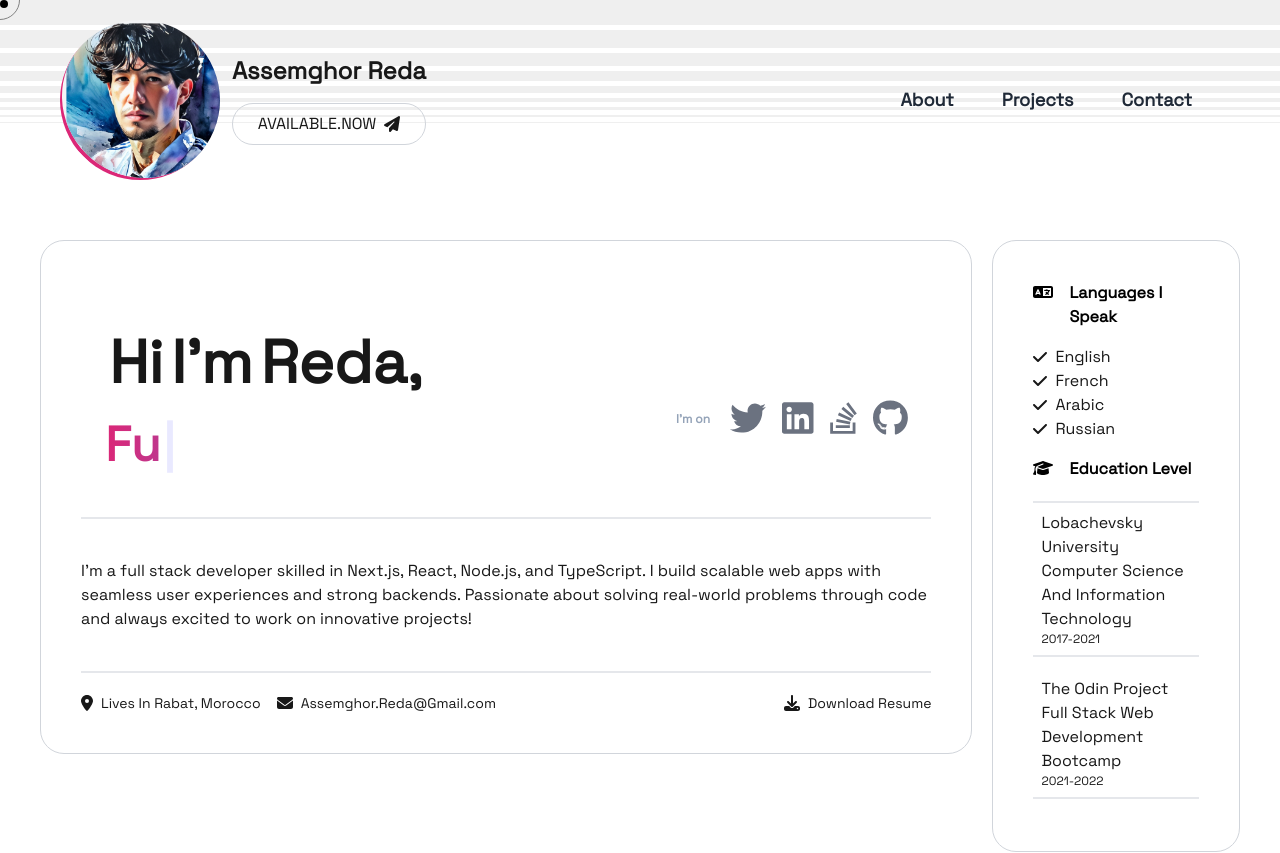
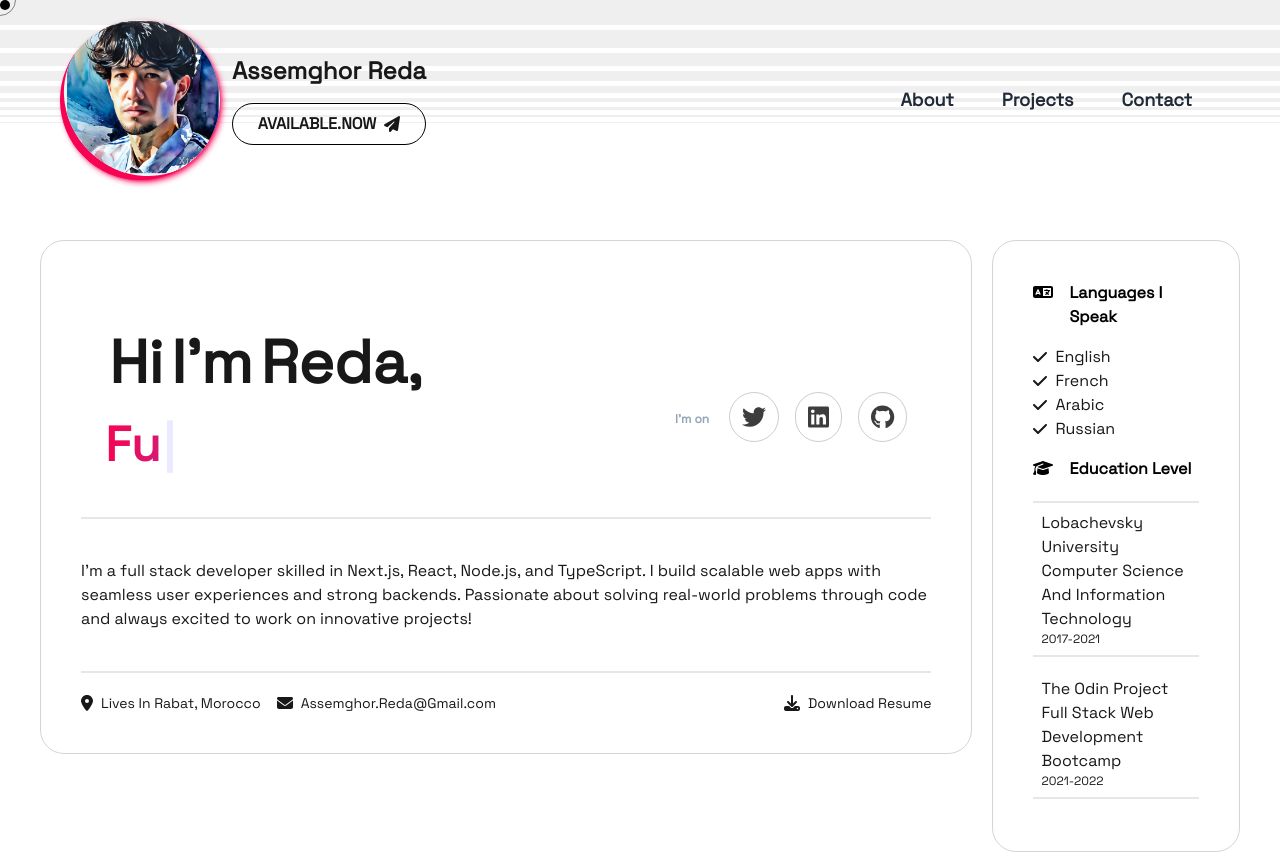
Before and after one commit to redaAssemghor/portfolio, a React (Vite) app: page / in a window 1280 px wide. Shown: the top 853 px of the page. Built offline with nearby package versions, Linux system fonts and the light colour scheme.

Commit message:
cursor bug

```diff
--- a/src/animations/projectsAnimations.js
+++ b/src/animations/projectsAnimations.js
@@ -45,7 +45,7 @@ export const scrollanimation = (rightElement, leftElement) => {
   gsap.to(leftElement, {
     scrollTrigger: {
       trigger: rightElement,
-      start: "top 50%",
+      start: "top 30%",
       end: "bottom bottom",
       pin: true,
       scrub: true,
--- a/src/components/Achievements.jsx
+++ b/src/components/Achievements.jsx
@@ -2,7 +2,7 @@ import { useState } from "react";
 
 const achievementsData = [
   {
-    number: 100,
+    number: 90,
     text: "Projects Completed",
   },
   {
--- a/src/components/CostumSkills.jsx
+++ b/src/components/CostumSkills.jsx
@@ -14,11 +14,8 @@ import { useGSAP } from "@gsap/react";
 
 gsap.registerPlugin(ScrollTrigger);
 
-const CostumSkills = ({ onHoverChange }) => {
+const CostumSkills = () => {
   const ref = useRef(null);
-
-  const handleMouseEnter = () => onHoverChange(true);
-  const handleMouseLeave = () => onHoverChange(false);
 
   useGSAP(() => {
     const tl = gsap.timeline({
@@ -114,13 +111,7 @@ const CostumSkills = ({ onHoverChange }) => {
           >
             <tech.icon />
             <h1 className="font-semibold text-xl">{tech.name}</h1>
-            <a
-              href={tech.url}
-              rel="noopener noreferrer"
-              target="_blank"
-              onMouseEnter={handleMouseEnter}
-              onMouseLeave={handleMouseLeave}
-            >
+            <a href={tech.url} rel="noopener noreferrer" target="_blank">
               <FontAwesomeIcon
                 icon={faEllipsis}
                 className="text-3xl text-gray-400"
--- a/src/components/Footer.jsx
+++ b/src/components/Footer.jsx
@@ -11,11 +11,8 @@ import { ScrollTrigger } from "gsap/ScrollTrigger";
 
 gsap.registerPlugin(ScrollTrigger);
 
-function Footer({ onHoverChange }) {
+function Footer() {
   const location = useLocation();
-
-  const handleMouseEnter = () => onHoverChange(true);
-  const handleMouseLeave = () => onHoverChange(false);
 
   const socialLinks = [
     {
@@ -33,19 +30,18 @@ function Footer({ onHoverChange }) {
   ];
 
   return (
-    <footer className="mt-40">
+    <footer className="mt-40 relative z-40">
       {location.pathname === "/" && <Info />}
       <div className="flex lg:flex-row flex-col justify-between items-center p-5 footer-bg">
         <dir className="flex md:gap-10 gap-5">
           {socialLinks.map((social, i) => (
             <a
               key={i}
-              className="text-gray-500 text-2xl lg:text-4xl hover:scale-125 duration-500"
+              className="text-xl lg:text-2xl duration-500 border-2 p-3 rounded-full text-[#3f3c3c] hover:text-white hover:bg-[--pink]"
+              style={{ border: "1px solid rgba(0, 0, 0, 0.2)" }}
               href={social.link}
               target="_blank"
               rel="noopener noreferrer"
-              onMouseEnter={handleMouseEnter}
-              onMouseLeave={handleMouseLeave}
             >
               <FontAwesomeIcon icon={social.icon} />
             </a>
--- a/src/components/Hero.jsx
+++ b/src/components/Hero.jsx
@@ -3,7 +3,6 @@ import {
   faTwitter,
   faGithub,
   faLinkedin,
-  faStackOverflow,
 } from "@fortawesome/free-brands-svg-icons";
 import {
   faLocationDot,
@@ -19,12 +18,24 @@ import { useLayoutEffect, useRef } from "react";
 import { gsap } from "gsap";
 import { Helmet } from "react-helmet";
 
-export function Hero({ onHoverChange }) {
+const Socials = [
+  {
+    link: "https://twitter.com/AssemghorReda",
+    icon: faTwitter,
+  },
+  {
+    link: "https://www.linkedin.com/in/assemghor-reda/",
+    icon: faLinkedin,
+  },
+  {
+    link: "https://github.com/redaAssemghor",
+    icon: faGithub,
+  },
+];
+
+export function Hero() {
   const ref = useRef(null);
   const nameText = "Hi I'm Reda,";
-
-  const handleMouseEnter = () => onHoverChange(true);
-  const handleMouseLeave = () => onHoverChange(false);
 
   useLayoutEffect(() => {
     let context = gsap.context(() => {
@@ -73,7 +84,7 @@ export function Hero({ onHoverChange }) {
                   </span>
                 ))}
               </h1>
-              <div className="md:text-5xl text-2xl font-bold bg-gradient-to-r from-pink-600 to-blue-500 text-transparent bg-clip-text">
+              <div className="md:text-5xl text-2xl font-bold bg-gradient-to-r from-[--pink] to-blue-500 text-transparent bg-clip-text">
                 <Typewriter
                   className=""
                   words={[
@@ -90,61 +101,21 @@ export function Hero({ onHoverChange }) {
               <p className=" text-xs font-bold text-slate-400 mr-5 name-text">
                 I&apos;m on
               </p>
-              <div className="icons">
+              <div className="icons flex gap-4">
+                {Socials.map((social, i) => (
                   <a
-                  onMouseEnter={handleMouseEnter}
-                  onMouseLeave={handleMouseLeave}
-                  href="https://twitter.com/AssemghorReda"
+                    key={i}
+                    href={social.link}
                     target="_blank"
                     rel="noopener noreferrer"
                   >
                     <FontAwesomeIcon
-                    icon={faTwitter}
-                    className="text-gray-500 text-2xl lg:text-4xl hover:scale-125 duration-500"
+                      icon={social.icon}
+                      className="text-xl lg:text-2xl duration-500 p-3 rounded-full text-[#3f3c3c] hover:text-white hover:bg-[--pink]"
+                      style={{ border: "1px solid rgba(0, 0, 0, 0.2)" }}
                     />
                   </a>
-              </div>
-              <div className="icons">
-                <a
-                  onMouseEnter={handleMouseEnter}
-                  onMouseLeave={handleMouseLeave}
-                  href="https://www.linkedin.com/in/assemghor-reda/"
-                  target="_blank"
-                  rel="noopener noreferrer"
-                >
-                  <FontAwesomeIcon
-                    icon={faLinkedin}
-                    className="text-gray-500 text-xl lg:text-4xl ml-4 hover:scale-125 duration-500"
-                  />
-                </a>
-              </div>
-              <div className="icons">
-                <a
-                  onMouseEnter={handleMouseEnter}
-                  onMouseLeave={handleMouseLeave}
-                  href="https://stackoverflow.com/"
-                  target="_blank"
-                  rel="noopener noreferrer"
-                >
-                  <FontAwesomeIcon
-                    icon={faStackOverflow}
-                    className="text-gray-500 text-2xl lg:text-4xl ml-4 hover:scale-125 duration-500"
-                  />
-                </a>
-              </div>
-              <div className="icons">
-                <a
-                  onMouseEnter={handleMouseEnter}
-                  onMouseLeave={handleMouseLeave}
-                  href="https://github.com/redaAssemghor"
-                  target="_blank"
-                  rel="noopener noreferrer"
-                >
-                  <FontAwesomeIcon
-                    icon={faGithub}
-                    className="text-gray-500 text-2xl lg:text-4xl ml-4 hover:scale-125 duration-500"
-                  />
-                </a>
+                ))}
               </div>
             </div>
           </div>
@@ -185,8 +156,6 @@ export function Hero({ onHoverChange }) {
                     href="https://www.doyoubuzz.com/reda-assemghor"
                     target="_blank"
                     rel="noopener noreferrer"
-                    onMouseEnter={handleMouseEnter}
-                    onMouseLeave={handleMouseLeave}
                     className="font-light text-sm cursor-pointer"
                   >
                     Download Resume
@@ -204,6 +173,8 @@ export function Hero({ onHoverChange }) {
 }
 
 export function Sidebox() {
+  const Languages = ["English", "French", "Arabic", "Russian"];
+
   return (
     <div className="border border-gray-300 rounded-3xl p-10 md:w-2/5 md:mt-0 mt-5">
       <div className="">
@@ -214,22 +185,12 @@ export function Sidebox() {
           <h1 className="relative pb-4">Languages I Speak</h1>
         </div>
         <ul className="text-[#181818] pb-4">
-          <div className="flex items-center gap-2">
+          {Languages.map((lan, i) => (
+            <div key={i} className="flex items-center gap-2">
               <FontAwesomeIcon icon={faCheck} />
-            <h3>English</h3>
+              <h3>{lan}</h3>
             </div>
-          <div className="flex items-center gap-2">
-            <FontAwesomeIcon icon={faCheck} />
-            <h3>French</h3>
-          </div>
-          <div className="flex gap-2 items-center">
-            <FontAwesomeIcon icon={faCheck} />
-            <h3>Arabic</h3>
-          </div>
-          <div className="flex gap-2 items-center">
-            <FontAwesomeIcon icon={faCheck} />
-            <h3>Russian</h3>
-          </div>
+          ))}
         </ul>
       </div>
       <div className="">
--- a/src/components/Navbar.jsx
+++ b/src/components/Navbar.jsx
@@ -9,15 +9,11 @@ import { useGSAP } from "@gsap/react";
 
 gsap.registerPlugin(ScrollTrigger);
 
-function Navbar({ onHoverChange }) {
+function Navbar() {
   const location = useLocation();
   const ref = useRef(null);
 
   const btnText = "AVAILABLE.NOW";
-
-  // Function to handle hover state from Hero component
-  const handleMouseEnter = () => onHoverChange(true);
-  const handleMouseLeave = () => onHoverChange(false);
 
   let [open, setOpen] = useState(false);
   let links = [
@@ -106,14 +102,10 @@ function Navbar({ onHoverChange }) {
     >
       <div className="flex justify-between items-center w-full lg:px-5 px-2 py-3">
         <div className="flex items-center">
-          <div className="flex items-center overflow-hidden lg:h-40 lg:w-40 w-20 border-pink-600 -rotate-45 rounded-full border-l-4 bg-gray-100">
-            <a
-              onMouseEnter={handleMouseEnter}
-              onMouseLeave={handleMouseLeave}
-              href="/"
-            >
+          <div className="flex items-center overflow-hidden lg:h-40 lg:w-40 w-20 border-[--pink] -rotate-45 rounded-full border-l-8 shadow-md shadow-[--pink] bg-gray-100">
+            <a href="/">
               <img
-                className="h-20 lg:h-[210px] lg:translate-y-1 object-contain bg-center rotate-[45deg] scale-x-[-1] rounded-full"
+                className="h-20 lg:h-[210px] object-contain bg-center rotate-[45deg] scale-x-[-1] rounded-full"
                 src="/images/avatar.jpg"
                 alt="Logo"
               />
@@ -124,9 +116,7 @@ function Navbar({ onHoverChange }) {
               Assemghor Reda
             </h1>
             <a
-              className="btnContainer flex items-center justify-center gap-2 p-2 mt-4 border border-gray-300 rounded-full text-gray-500 hover:text-white hover:bg-pink-600 transition duration-300"
-              onMouseEnter={handleMouseEnter}
-              onMouseLeave={handleMouseLeave}
+              className="btnContainer flex items-center justify-center gap-2 p-2 mt-4 border border-black rounded-full font-bold text-gray-500 hover:text-white hover:bg-[--pink] transition duration-300"
               href="https://t.me/redaassemghor"
               target="_blank"
               rel="noopener noreferrer"
@@ -163,9 +153,7 @@ function Navbar({ onHoverChange }) {
           {links.map((link) => (
             <li
               key={link.name}
-              onMouseEnter={handleMouseEnter}
-              onMouseLeave={handleMouseLeave}
-              className="navLink md:py-0 md:px-3 text-center font-semibold p-2 m-1 rounded-lg hover:text-pink-600 transition-colors duration-300 text-gray-800 text-2xl md:text-lg cursor-pointer"
+              className="navLink md:py-0 md:px-3 text-center font-bold p-2 m-1 rounded-lg hover:text-[--pink] transition-colors duration-300 text-gray-800 text-2xl md:text-lg cursor-pointer"
             >
               <Link
                 to={link.path}
--- a/src/components/Projects.jsx
+++ b/src/components/Projects.jsx
@@ -13,10 +13,7 @@ import {
 
 gsap.registerPlugin(ScrollTrigger);
 
-function Projects({ onHoverChange }) {
-  const handleMouseEnter = () => onHoverChange(true);
-  const handleMouseLeave = () => onHoverChange(false);
-
+function Projects() {
   const text = "Showcasing Innovation and Excellence in Every Project.";
   const btn = "HIRE.ME";
 
@@ -75,11 +72,7 @@ function Projects({ onHoverChange }) {
               </span>
             ))}
           </h1>
-          <button
-            className="w-fit rounded-lg p-4 hover:border-black border btncontainer"
-            onMouseEnter={handleMouseEnter}
-            onMouseLeave={handleMouseLeave}
-          >
+          <button className="w-fit rounded-lg p-4 hover:border-black border btncontainer">
             <a
               className="flex gap-3 hover:text-[#181818] text-gray-500 transition duration-500"
               href="/contact"
@@ -107,7 +100,6 @@ function Projects({ onHoverChange }) {
               repo={prj.repo}
               deployUrl={prj.deployUrl}
               techStack={prj.techStack}
-              onHoverChange={onHoverChange}
             />
           ))}
         </div>
--- a/src/components/ScrollUpButton.jsx
+++ b/src/components/ScrollUpButton.jsx
@@ -6,13 +6,10 @@ import { ScrollTrigger } from "gsap/ScrollTrigger";
 
 gsap.registerPlugin(ScrollTrigger);
 
-function ScrollUpButton({ onHoverChange }) {
+function ScrollUpButton() {
   const [scrolled, setScrolled] = useState(false);
   const ref = useRef(null);
   const circleRef = useRef(null);
-
-  const handleMouseEnter = () => onHoverChange(true);
-  const handleMouseLeave = () => onHoverChange(false);
 
   useLayoutEffect(() => {
     const context = gsap.context(() => {
@@ -62,12 +59,7 @@ function ScrollUpButton({ onHoverChange }) {
       ref={ref}
       className="fixed z-50 w-14 h-14 bottom-20 right-10 flex items-center justify-center bg-gray-300 rounded-full"
     >
-      <button
-        className="rounded-full flex items-center"
-        onMouseEnter={handleMouseEnter}
-        onMouseLeave={handleMouseLeave}
-        onClick={scrollUp}
-      >
+      <button className="rounded-full flex items-center" onClick={scrollUp}>
         <svg
           className="absolute top-0 left-0 w-full h-full"
           viewBox="0 0 100 100"
--- a/src/index.css
+++ b/src/index.css
@@ -1,6 +1,10 @@
 @tailwind base;
 @tailwind components;
 @tailwind utilities;
+
+:root {
+  --pink: #f70354;
+}
 
 .scrollbar-webkit::-webkit-scrollbar {
   width: 12px; /* Width of the scrollbar */
--- a/src/pages/HomeLayout.jsx
+++ b/src/pages/HomeLayout.jsx
@@ -9,22 +9,16 @@ import ScrollUpButton from "../components/ScrollUpButton";
 import Achievements from "../components/Achievements";
 
 function Home() {
-  const [isHovered, setIsHovered] = useState(false);
-
-  // Function to handle hover state from Hero component
-  const handleHoverChange = (hoverState) => {
-    setIsHovered(hoverState);
-  };
   return (
     <div className="overflow-hidden">
-      <ScrollUpButton onHoverChange={handleHoverChange} />
-      <BlurryCursor isHovered={isHovered} />
-      <Hero onHoverChange={handleHoverChange} />
+      <ScrollUpButton />
+      <BlurryCursor />
+      <Hero />
       <Achievements />
-      <Projects onHoverChange={handleHoverChange} />
-      <CostumSkills onHoverChange={handleHoverChange} />
+      <Projects />
+      <CostumSkills />
       <TechList />
-      <Footer onHoverChange={handleHoverChange} />
+      <Footer />
     </div>
   );
 }
```
Also changed, not shown: src/components/Cursor.jsx (+20 -8 lines). Lines whose indentation alone changed are shown as unchanged.
